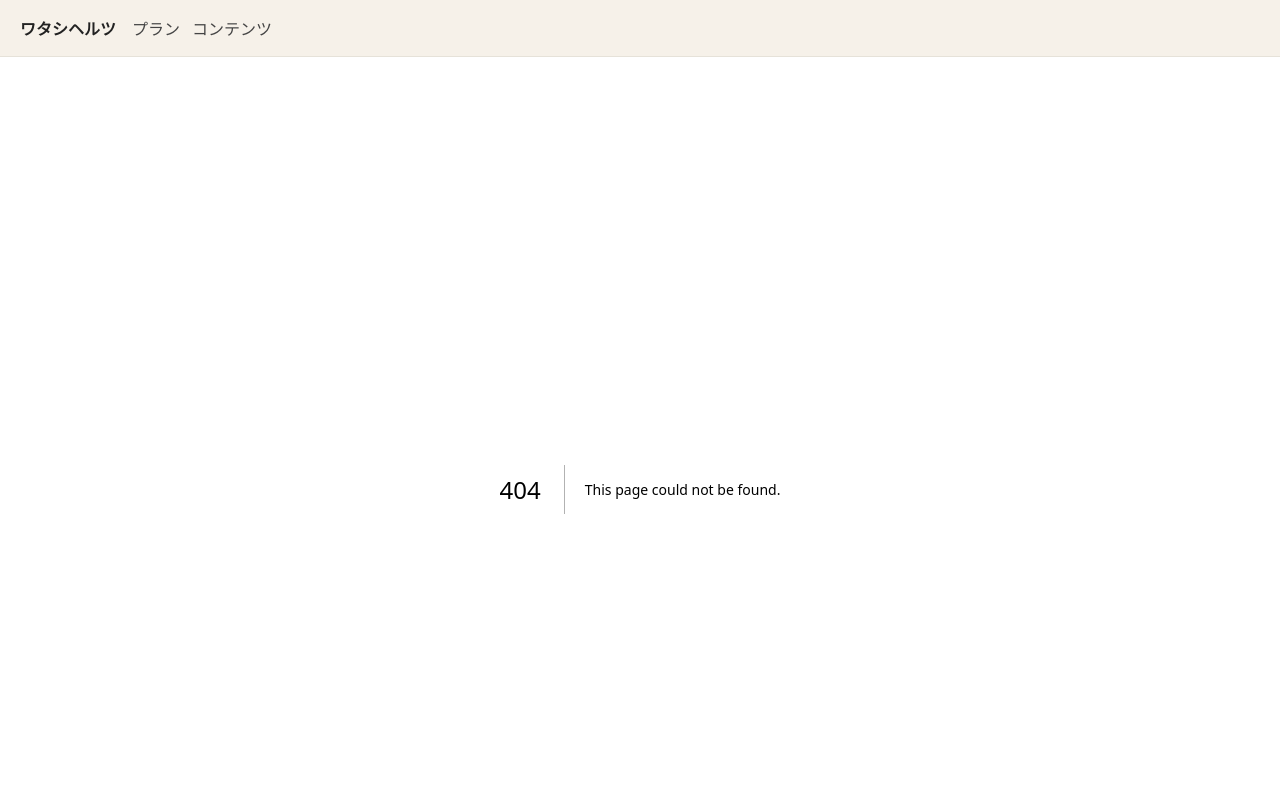
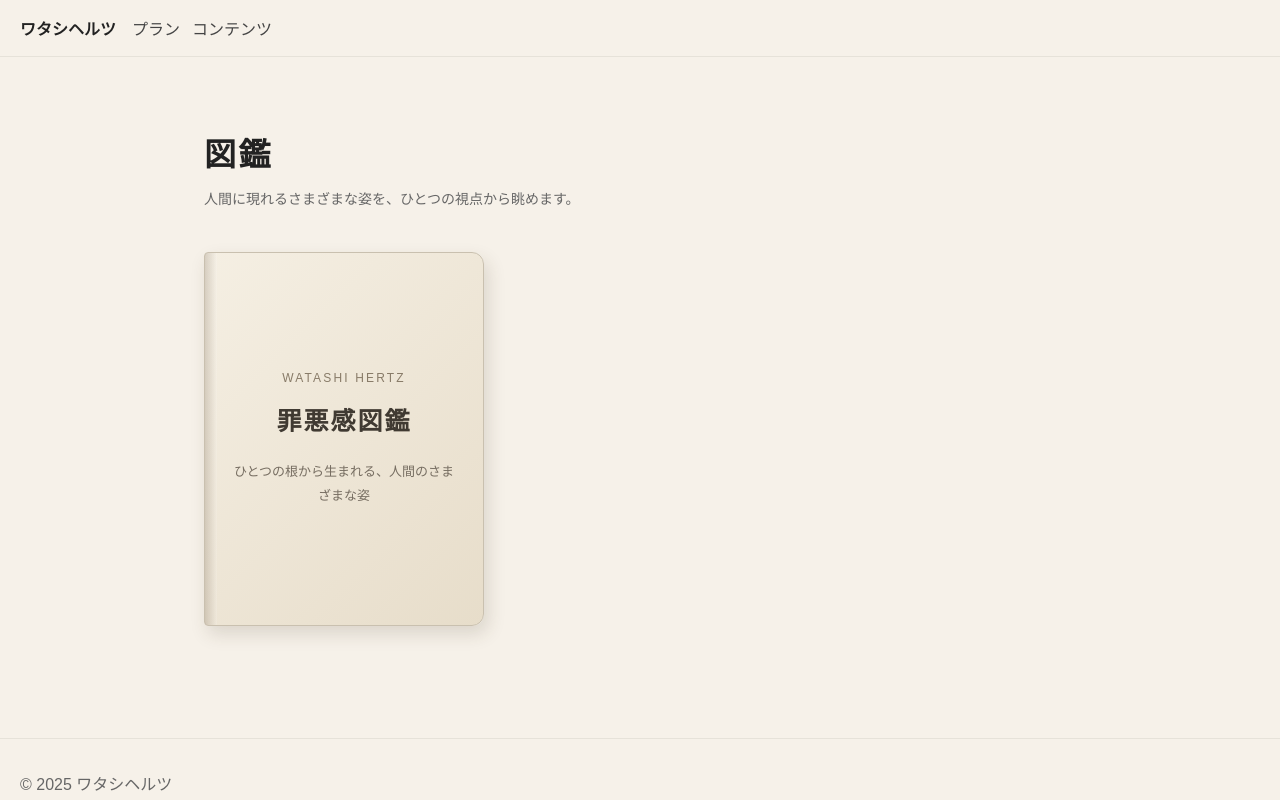
Before and after one commit to hiracoh/watashihertz, a Next.js app: page /encyclopedias in a window 1280 px wide. Before the commit this address had no page. Shown: the top 800 px of the page. Built offline with nearby package versions, Linux system fonts and the light colour scheme; a web font is replaced by a local one.

Commit message:
Create page.tsx

```diff
--- /dev/null
+++ b/app/encyclopedias/page.tsx
@@ -0,0 +1,134 @@
+import Link from 'next/link';
+import encyclopedias from '@/data/encyclopedias.json';
+
+export default function EncyclopediasPage() {
+  return (
+    <main
+      style={{
+        maxWidth: 1200,
+        margin: '0 auto',
+        padding: '40px 24px 80px',
+      }}
+    >
+      {/* ページ上部 */}
+      <div
+        style={{
+          marginBottom: 40,
+        }}
+      >
+        <h1
+          style={{
+            margin: 0,
+            fontSize: 32,
+            fontWeight: 700,
+            letterSpacing: '0.08em',
+          }}
+        >
+          図鑑
+        </h1>
+
+        <p
+          style={{
+            marginTop: 12,
+            marginBottom: 0,
+            fontSize: 14,
+            lineHeight: 1.8,
+            color: '#666',
+          }}
+        >
+          人間に現れるさまざまな姿を、ひとつの視点から眺めます。
+        </p>
+      </div>
+
+      {/* 図鑑一覧 */}
+      <section
+        style={{
+          display: 'grid',
+          gridTemplateColumns: 'repeat(auto-fit, minmax(220px, 280px))',
+          gap: 32,
+        }}
+      >
+        {encyclopedias.map((book) => (
+          <Link
+            key={book.id}
+            href={`/encyclopedias/${book.id}`}
+            style={{
+              color: 'inherit',
+              textDecoration: 'none',
+            }}
+          >
+            <article>
+              {/* 本の表紙 */}
+              <div
+                style={{
+                  aspectRatio: '3 / 4',
+                  borderRadius: '4px 12px 12px 4px',
+                  border: '1px solid #c9c0af',
+                  background:
+                    'linear-gradient(135deg, #f5efe3 0%, #e7ddca 100%)',
+                  boxShadow:
+                    '4px 8px 18px rgba(70, 55, 35, 0.15)',
+                  padding: 24,
+                  display: 'flex',
+                  flexDirection: 'column',
+                  justifyContent: 'center',
+                  alignItems: 'center',
+                  textAlign: 'center',
+                  position: 'relative',
+                  overflow: 'hidden',
+                }}
+              >
+                {/* 本の背 */}
+                <div
+                  style={{
+                    position: 'absolute',
+                    left: 0,
+                    top: 0,
+                    bottom: 0,
+                    width: 12,
+                    background:
+                      'linear-gradient(90deg, rgba(80,60,40,0.18), rgba(255,255,255,0.15))',
+                  }}
+                />
+
+                <div
+                  style={{
+                    fontSize: 12,
+                    letterSpacing: '0.18em',
+                    color: '#887b68',
+                    marginBottom: 18,
+                  }}
+                >
+                  WATASHI HERTZ
+                </div>
+
+                <h2
+                  style={{
+                    margin: 0,
+                    fontSize: 25,
+                    lineHeight: 1.5,
+                    letterSpacing: '0.08em',
+                    color: '#403a32',
+                  }}
+                >
+                  {book.title}
+                </h2>
+
+                <p
+                  style={{
+                    margin: '20px 0 0',
+                    fontSize: 13,
+                    lineHeight: 1.8,
+                    color: '#766d61',
+                  }}
+                >
+                  {book.subtitle}
+                </p>
+              </div>
+            </article>
+          </Link>
+        ))}
+      </section>
+    </main>
+  );
+}
```
